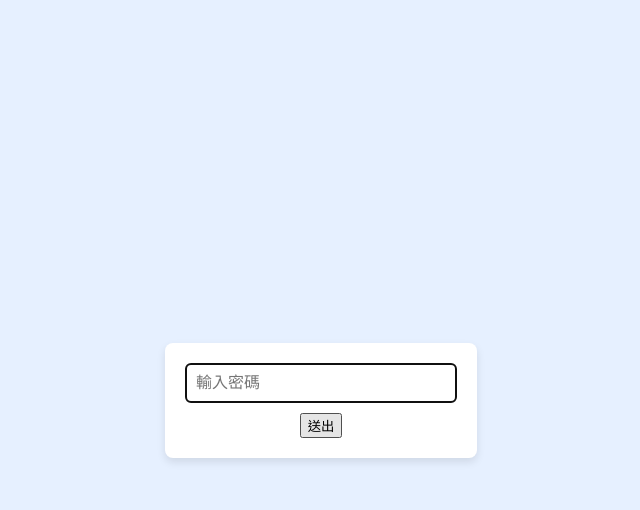
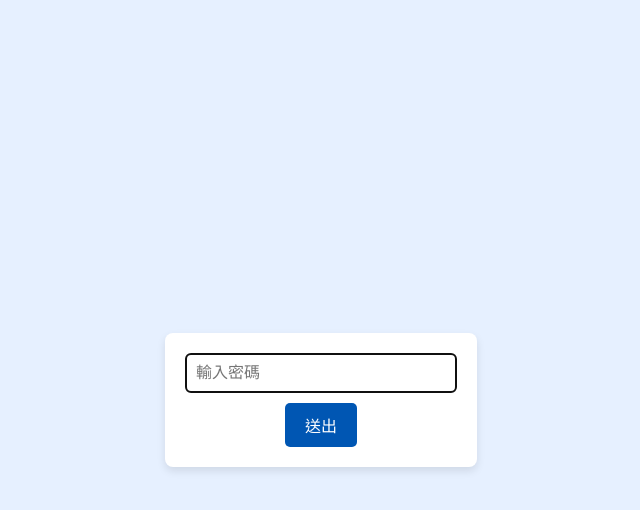
Before and after one commit to Maker1214/ChatMonkey, a plain HTML site: page frontend/password.html in a window 1280 px wide. In both pictures the pointer is over the button "送出". Shown: the whole page, without its empty margins (319-959 px from the left). Drawn offline with Linux system fonts and the light colour scheme; files that its build step writes are made by us from their sources.

Commit message:
[Description]:
1. 將style.css中的.password-page .password-container button和.password-page .password-container button:hover修正為class選擇器，原本的寫法是ID選擇器

```diff
--- a/frontend/style.css
+++ b/frontend/style.css
@@ -128,7 +128,7 @@ body.password-page {
     width: 250px; /* 給輸入框一個固定寬度 */
 }
 
-.password-page #password-container button {
+.password-page .password-container button {
     padding: 10px 20px;
     background-color: #007bff;
     color: white;
@@ -138,6 +138,6 @@ body.password-page {
     font-size: 16px;
 }
 
-.password-page #password-container button:hover {
+.password-page .password-container button:hover {
     background-color: #0056b3;
 }
```
